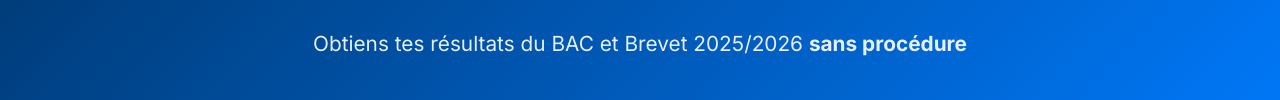
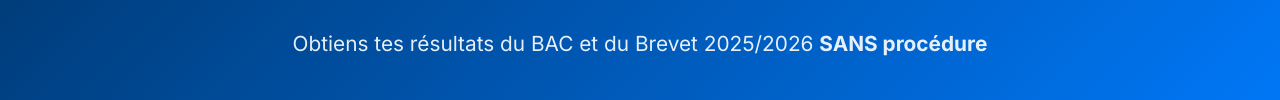
Before and after one commit to bacresultat/alkyai, a website: page index.html in a window 1280 px wide. Shown: the part 225-325 px from the top of the page. Drawn offline with Linux system fonts and the light colour scheme; a script that the page names is missing.

Commit message:
Add files via upload

```diff
--- a/index.html
+++ b/index.html
@@ -15,7 +15,7 @@
     <div class="logo-container">
       <img src="9448bfc1-2cb2-46be-924a-c9d4da2d4d9f.png" alt="Logo AlkyAI" class="logo">
       <h1 class="site-title">AlkyAI</h1>
-      <p class="subtitle">Obtiens tes résultats du BAC et Brevet 2025/2026 <strong>sans procédure</strong></p>
+      <p class="subtitle">Obtiens tes résultats du BAC et du Brevet 2025/2026 <strong>SANS procédure</strong></p>
     </div>
     <div class="official-logos">
       <img src="Logo_du_Gouvernement_de_la_République_française_(2020).svg.png" alt="Logo Parcoursup" />
```
